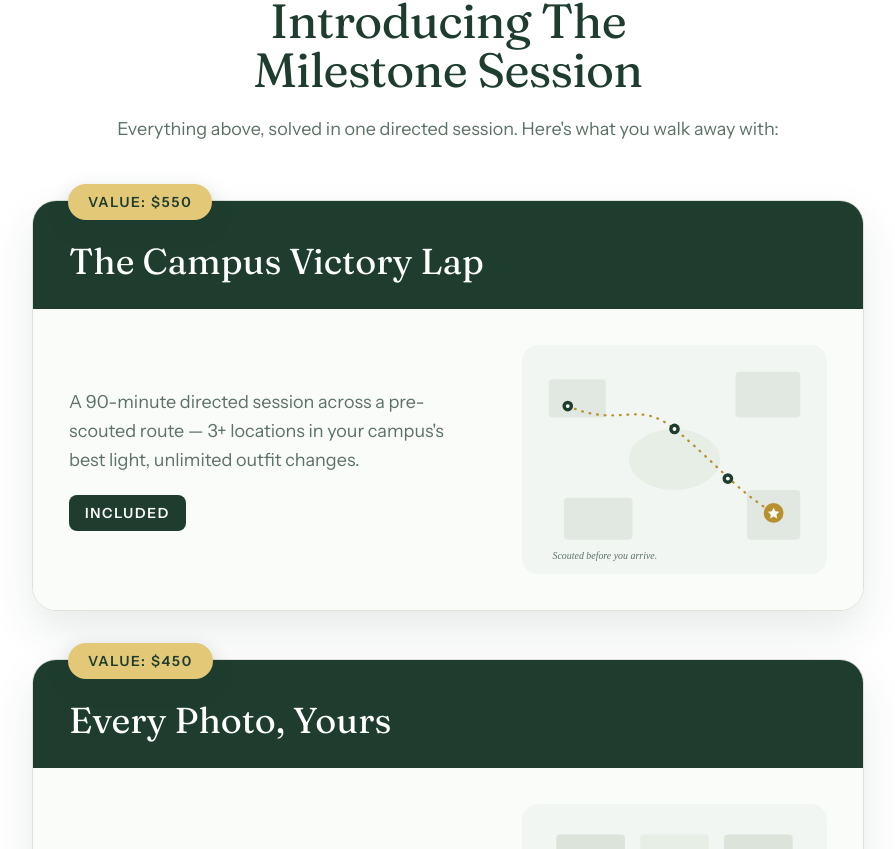
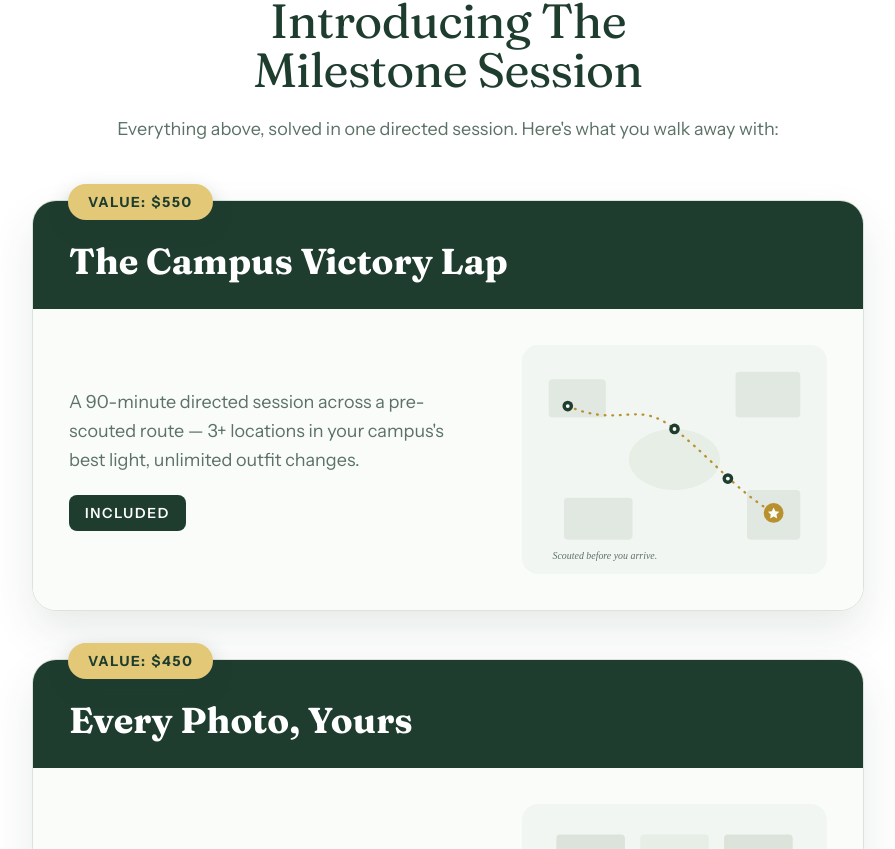
Before and after one commit to kkareem01/bykareem, a Next.js app: page /graduation in a window 1280 px wide. Shown: the part 4551-5400 px from the top of the page, without its empty margins (192-1087 px from the left). Built offline with nearby package versions, Linux system fonts and the light colour scheme.

Commit message:
refactor: polish graduation page — drop testimonials section, restyle offer pricing

```diff
--- a/app/graduation/page.tsx
+++ b/app/graduation/page.tsx
@@ -2,7 +2,6 @@ import type { Metadata } from "next";
 import { graduationCopy } from "@/content/graduation-copy";
 import { gradReviewShots, images } from "@/content/site-config";
 import { graduationOffer } from "@/content/offers";
-import { graduationTestimonials } from "@/content/testimonials";
 import { graduationFaq } from "@/content/faq";
 import { capacity } from "@/content/booking-config";
 import {
@@ -16,7 +15,6 @@ import { NarrativeSection } from "@/components/sections/NarrativeSection";
 import { AudienceFilter } from "@/components/sections/AudienceFilter";
 import { OfferShowcase } from "@/components/sections/OfferShowcase";
 import { ReviewsWall } from "@/components/sections/ReviewsWall";
-import { Testimonials } from "@/components/sections/Testimonials";
 import { FaqSection } from "@/components/sections/FaqSection";
 import { FinalCta } from "@/components/sections/FinalCta";
 import { Reveal } from "@/components/ui/Reveal";
@@ -101,11 +99,6 @@ export default function GraduationPage() {
         ctaHref="/book?type=graduation"
       />
 
-      <Testimonials
-        heading="From “I don't take good photos” to this"
-        items={graduationTestimonials}
-      />
-
       <FaqSection items={graduationFaq} eyebrow={null} />
 
       <FinalCta
--- a/components/sections/AudienceFilter.tsx
+++ b/components/sections/AudienceFilter.tsx
@@ -1,5 +1,4 @@
 import { Reveal } from "@/components/ui/Reveal";
-import { SectionHeading } from "@/components/ui/SectionHeading";
 
 type FilterList = {
   title: string;
--- a/components/sections/OfferShowcase.tsx
+++ b/components/sections/OfferShowcase.tsx
@@ -8,6 +8,7 @@ type OfferClosing = {
   preValue: string;
   stackValue: string;
   midValue: string;
+  priceLead: string;
   price: string;
   ctaPrimary: string;
   ctaSecondary: string;
@@ -39,14 +40,14 @@ function ShowcaseCard({
   return (
     <Reveal delay={delay} className="relative">
       {/* value badge — floating pill overlaying the card's top edge */}
-      <p className="absolute -top-4 left-1/2 -translate-x-1/2 sm:left-9 sm:translate-x-0 z-10 whitespace-nowrap rounded-full bg-gold-light text-hunter text-sm font-semibold uppercase tracking-[0.12em] px-5 py-2 shadow-[0_8px_20px_rgba(30,61,47,0.25)]">
+      <p className="absolute -top-4 left-1/2 -translate-x-1/2 sm:left-9 sm:translate-x-0 z-10 whitespace-nowrap rounded-full bg-gold-light text-hunter text-sm font-extrabold uppercase tracking-[0.12em] px-5 py-2 shadow-[0_8px_20px_rgba(30,61,47,0.25)]">
         {badgeLabel(item.valueLabel)}
       </p>
 
       <div className="overflow-hidden rounded-3xl border border-line shadow-[0_20px_44px_rgba(30,61,47,0.10)]">
         {/* dark title band */}
         <div className="bg-hunter px-6 sm:px-9 pt-7 sm:pt-10 pb-7">
-          <h3 className="font-display text-2xl sm:text-3xl md:text-4xl text-snow">
+          <h3 className="font-display font-bold text-2xl sm:text-3xl md:text-4xl text-snow">
             {item.name}
           </h3>
         </div>
@@ -137,10 +138,15 @@ export function OfferShowcase({
       {/* below the stack: full-bleed value tally → big CTA */}
       <Reveal className="mt-20 px-5 sm:px-8 text-center">
         <h3 className="display text-[clamp(2rem,6.5vw,6rem)] leading-[1.05]">
-          {closing.preValue}{" "}
-          <s className="text-moss/60">{closing.stackValue}</s>{" "}
-          {closing.midValue}{" "}
-          <em className="not-italic text-gold">{closing.price}</em>
+          <span className="block">
+            {closing.preValue}{" "}
+            <s className="text-moss/60">{closing.stackValue}</s>{" "}
+            {closing.midValue}
+          </span>
+          <span className="block">
+            {closing.priceLead}{" "}
+            <em className="not-italic text-gold">{closing.price}</em>
+          </span>
         </h3>
 
         <Link
```
